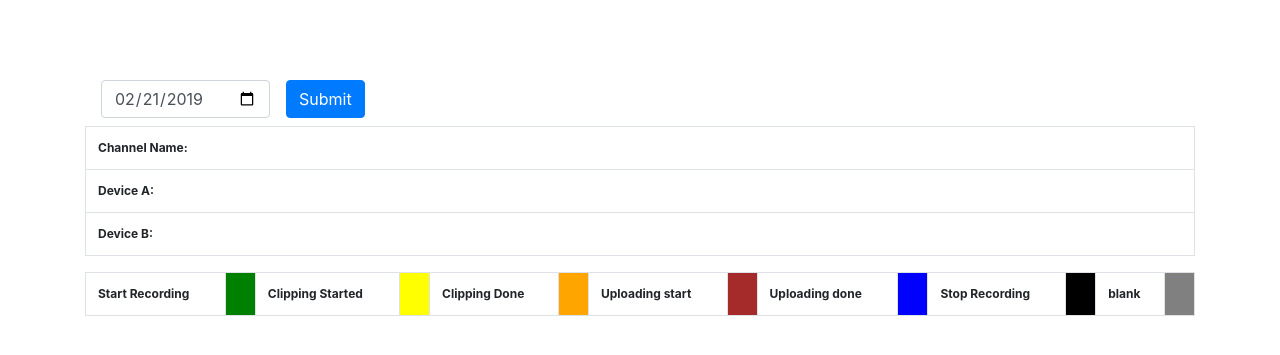
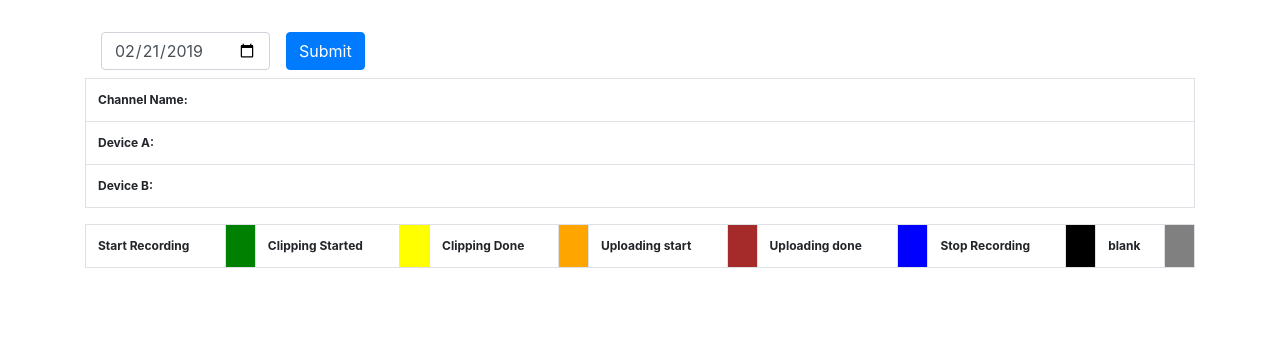
Before and after one commit to teraflik/ao-tv-recording-dashboard, a Django app: page /graph_ui/google-charts-timeline in a window 1280 px wide. Shown: the part 48-403 px from the top of the page. Run offline with Django 3.2, Linux system fonts and the light colour scheme; lists and menus that the app fills with data are empty; some libraries are stand-ins or nearby versions; some web fonts are replaced.

Commit message:
Reduced space at top of datepicker in UI

```diff
--- a/graph_ui/templates/graph_ui/google-charts-timeline-home.html
+++ b/graph_ui/templates/graph_ui/google-charts-timeline-home.html
@@ -38,6 +38,12 @@
             border-width: 5px;
             background-color: black;
         }
+        /* body {
+          /* display: flex; */
+          justify-content: center;
+          align-items: center;
+          margin: 0 auto;
+        } */
         main {
           height: 100%;
           width: 100%;
@@ -50,12 +56,6 @@
             max-width: 1350px;
           }
         }
-        /* body {
-          /* display: flex; */
-          justify-content: center;
-          align-items: center;
-          margin: 0 auto;
-        } */
       </style>
 {% endblock %}
 
```
